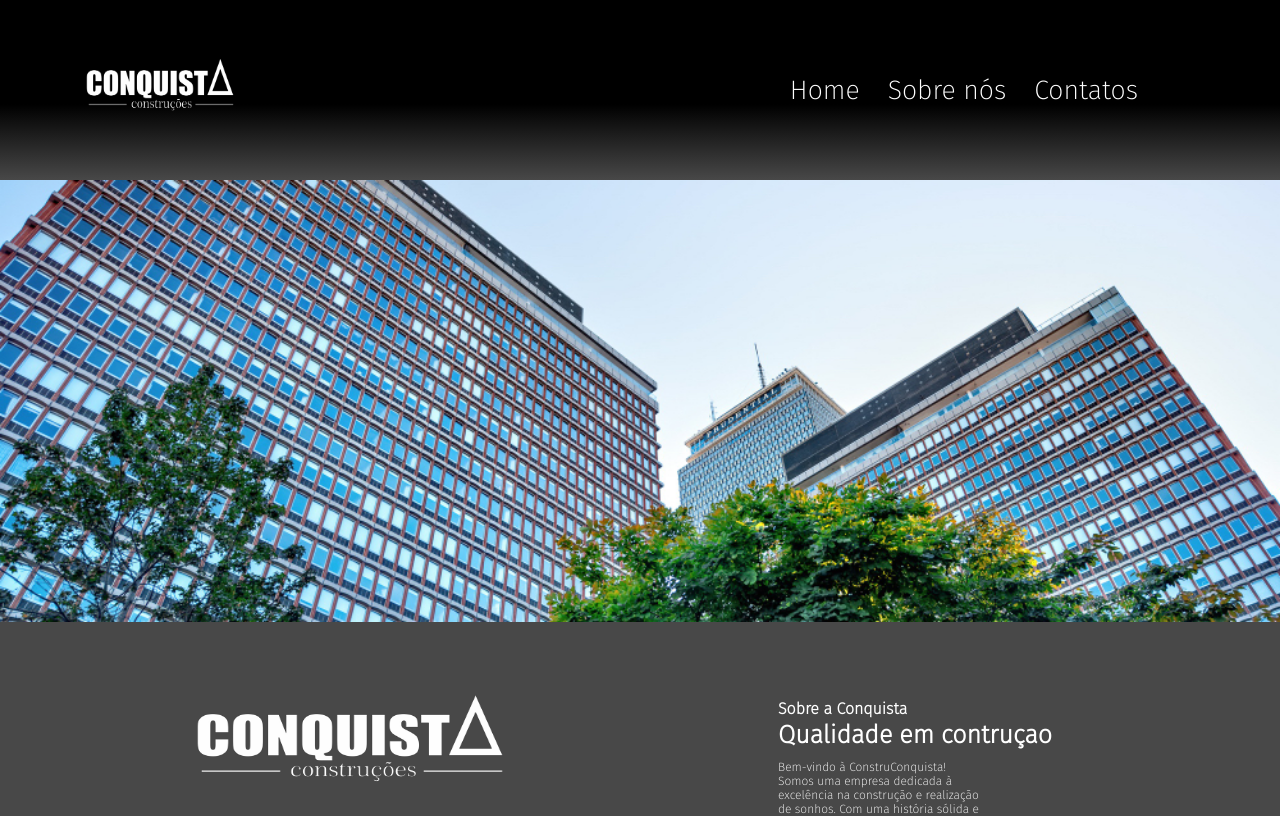
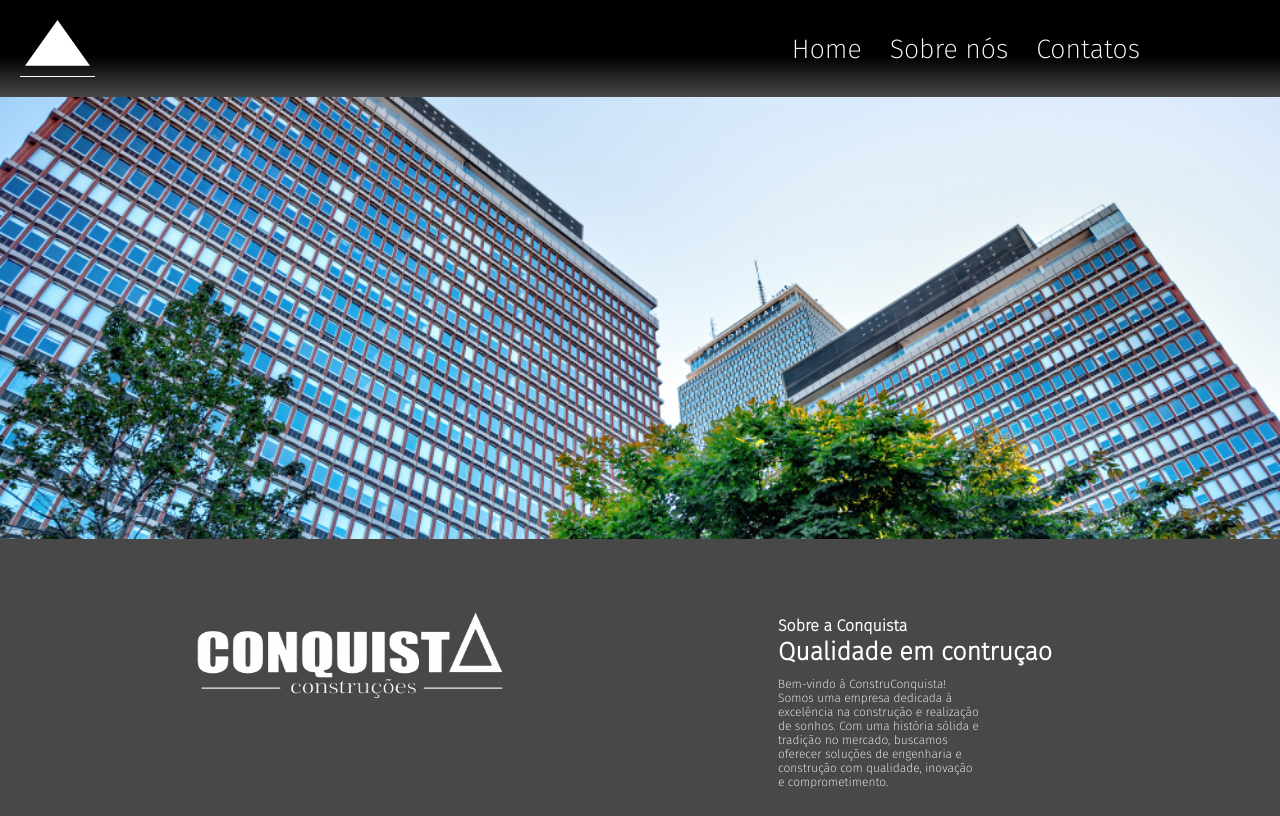
Before and after one commit to TenorioNestor/conquista, a Next.js app: page / in a window 1280 px wide. Shown: the top 816 px of the page. Built offline with nearby package versions, Linux system fonts and the light colour scheme.

Commit message:
Mudança no header

```diff
--- a/src/components/Header/index.js
+++ b/src/components/Header/index.js
@@ -5,13 +5,21 @@ import styles from './styles.module.css'
 export default function Header(){
     return(
         <header className={styles.header}>
-            <Image
+            {/* <Image
             width={250}
             height={180}
             src="/logoSemFundo.png"
             alt="Picture of the author"
             className={styles.logo}
-            />
+            /> */}
+            <div className={styles.logoPequeno}>
+                <svg xmlns="http://www.w3.org/2000/svg" width="65" height="46" viewBox="0 0 65 46" fill="none">
+                <path d="M32.5 0L64.976 45.75H0.0240479L32.5 0Z" fill="white"/>
+                </svg>
+                <div className={styles.line}></div>
+            </div>
+
+
             <nav className={styles.nav}>
                 <Link href='/' className={styles.link}>
                     Home
--- a/src/components/Header/styles.module.css
+++ b/src/components/Header/styles.module.css
@@ -5,7 +5,9 @@
     align-items: centers;
     justify-content: space-between;
     background: rgb(0,0,0);
-    background: linear-gradient(180deg, rgba(0,0,0,1) 58%, rgba(72,72,72,1) 100%);}
+    background: linear-gradient(180deg, rgba(0,0,0,1) 58%, rgba(72,72,72,1) 100%);
+    padding: 20px 0px 20px 20px;
+}
 .nav{
     display: flex;
     flex-direction: row;
@@ -25,6 +27,17 @@
     margin-left: 5%;
     padding: 0;
     width: 15%;
+}
+.logoPequeno{
+    display: flex;
+    align-items: center;
+    flex-direction: column;
+}
+.line{
+    margin-top: 10px;
+    width: 75px;
+    height: 1px;
+    background: #FFF;
 }
 
 @media screen and (max-width:1048px) {
--- a/src/pages/index.js
+++ b/src/pages/index.js
@@ -29,6 +29,7 @@ export default function Home() {
             src="/logoSemFundo.png"
             alt="Picture of the author"
             />
+
           </div>
           <div className={styles.texto}>
           <h1>Sobre a Conquista</h1>
```
